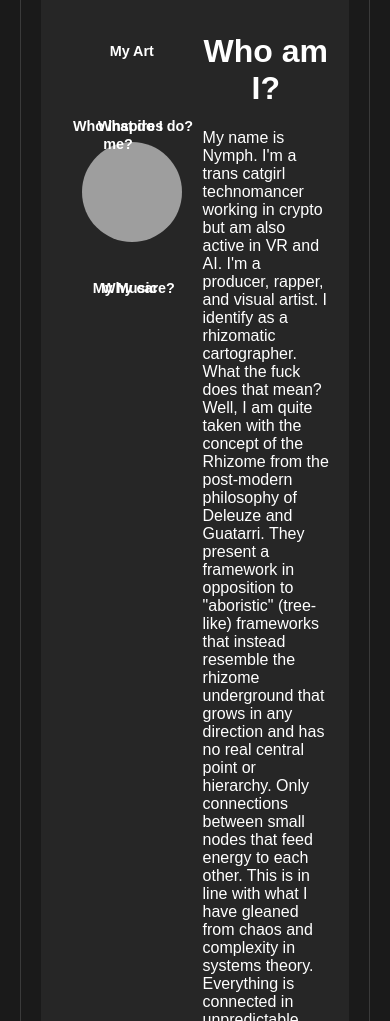
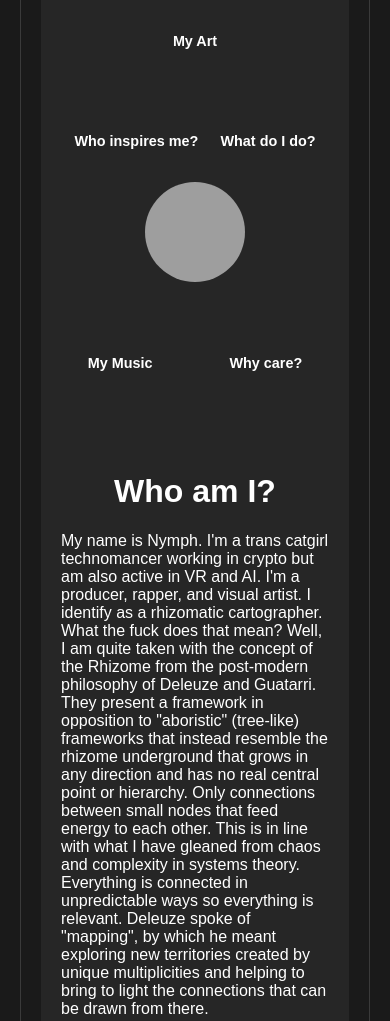
Before and after one commit to RhizoNymph/personal-site, a plain HTML site: page index.html in a window 390 px wide. Shown: the part 99-1120 px from the top of the page. Drawn offline with Linux system fonts and the light colour scheme; grey boxes are pictures that could not be loaded.

Commit message:
formatting for mobile

```diff
--- a/index.html
+++ b/index.html
@@ -101,6 +101,40 @@
         }
         .section.active {
             display: block;
+        }
+
+        @media (max-width: 768px) {
+            .content-wrapper {
+                flex-direction: column;
+                align-items: center;
+            }
+
+            .nav-container {
+                width: 100%;
+                height: 400px; /* Increased height for mobile */
+                margin: 20px 0;
+            }
+
+            .profile-pic {
+                top: 50%;
+                left: 50%;
+                transform: translate(-50%, -50%);
+            }
+
+            .nav-item {
+                position: absolute;
+                width: auto;
+            }
+
+            .nav-item:nth-child(2) { top: 10%; left: 50%; transform: translateX(-50%); }
+            .nav-item:nth-child(3) { top: 30%; right: 10%; }
+            .nav-item:nth-child(4) { bottom: 30%; right: 10%; }
+            .nav-item:nth-child(5) { bottom: 30%; left: 10%; }
+            .nav-item:nth-child(6) { top: 30%; left: 10%; }
+
+            .content {
+                width: 100%;
+            }
         }
     </style>
 </head>
@@ -246,7 +280,8 @@
                         <p>
                             <b>Visual Artists</b>:<br>
                             photonisdead, Deko/Oseanworld, PurzBeats, celestialmaze, Machine Delusions, cersperse,
-                            olegchomp, Empress Trash, Minimal Macbeth, countless mangaka and cartoon artists,
+                            olegchomp, Empress Trash, Minimal Macbeth, Valeforic
+                            countless mangaka and cartoon artists,
                         </p>
                     </div>
                 </div>
```
